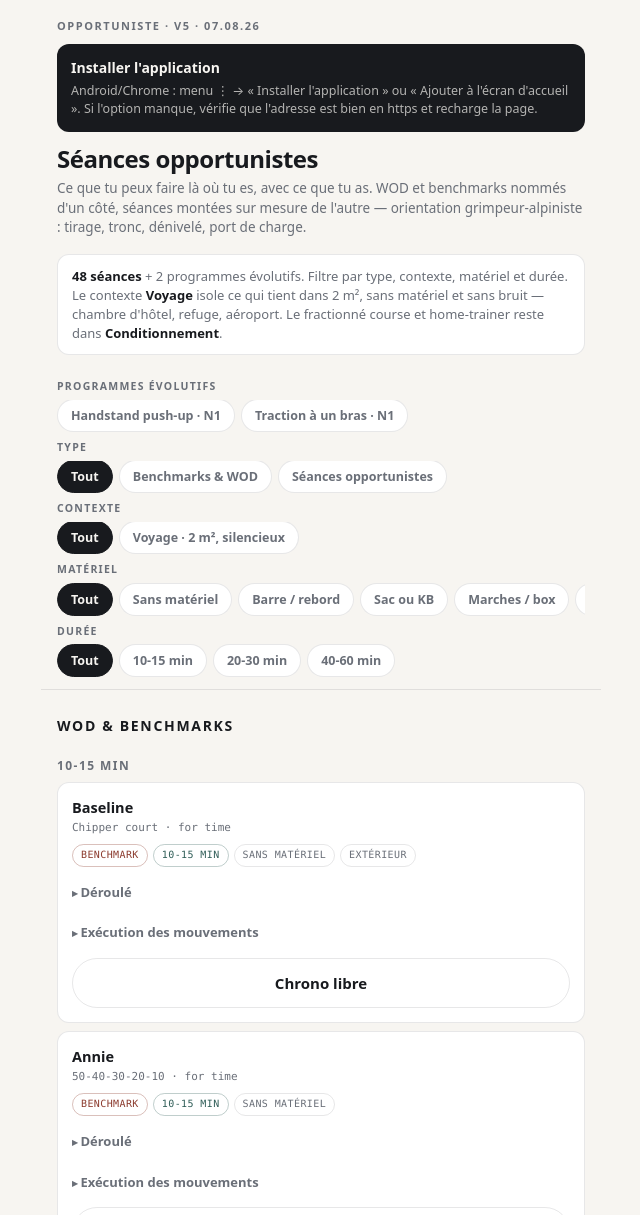
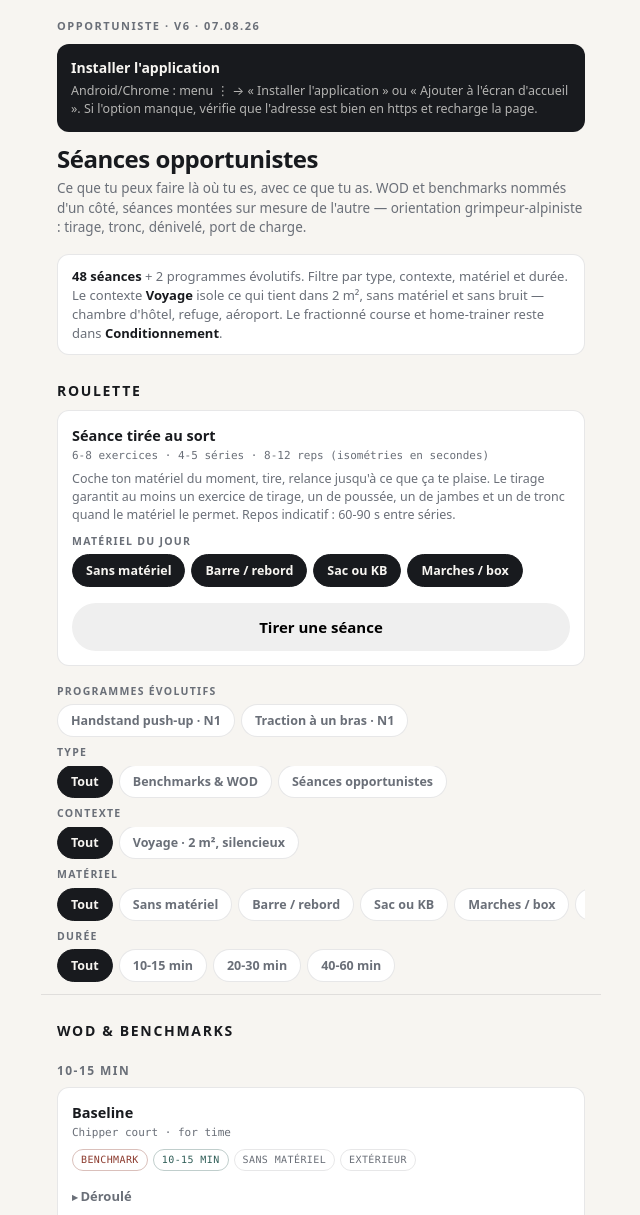
Before and after one commit to jbc8848/Wod, a plain HTML site: page index.html in a window 1280 px wide. Shown: the top 1215 px of the page, without its empty margins (319-959 px from the left). Drawn offline with Linux system fonts and the light colour scheme.

Commit message:
Add files via upload

```diff
--- a/index.html
+++ b/index.html
@@ -75,7 +75,7 @@ details[open]>summary::before{content:'▾ '}
 @media(prefers-reduced-motion:reduce){*{transition:none!important}}
 </style></head>
 <body><div class="wrap">
-<div class="kicker">OPPORTUNISTE · <span id="ver">v5 · 07.08.26</span></div>
+<div class="kicker">OPPORTUNISTE · <span id="ver">v6 · 07.08.26</span></div>
 <div id="inst" style="display:none;background:var(--ink);color:#F7F5F1;border-radius:var(--r);padding:14px;margin:10px 0">
  <div style="font-weight:800;font-size:14px">Installer l'application</div>
  <div id="instTxt" style="font-size:12.5px;color:rgba(247,245,241,.7);margin-top:4px"></div>
@@ -84,16 +84,6 @@ details[open]>summary::before{content:'▾ '}
 <h1>Séances opportunistes</h1>
 <div class="sub">Ce que tu peux faire là où tu es, avec ce que tu as. WOD et benchmarks nommés d'un côté, séances montées sur mesure de l'autre — orientation grimpeur-alpiniste : tirage, tronc, dénivelé, port de charge.</div>
 <div class="note"><b>48 séances</b> + 2 programmes évolutifs. Filtre par type, contexte, matériel et durée. Le contexte <b>Voyage</b> isole ce qui tient dans 2 m², sans matériel et sans bruit — chambre d'hôtel, refuge, aéroport. Le fractionné course et home-trainer reste dans <b>Conditionnement</b>.</div>
-
-<div class="filters">
-<div class="flabel">Programmes évolutifs</div><div class="frow" id="fProg"></div>
-<div class="flabel">Type</div><div class="frow" id="fType"></div>
-<div class="flabel">Contexte</div><div class="frow" id="fCtx"></div>
-<div class="flabel">Matériel</div><div class="frow" id="fEq"></div>
-<div class="flabel">Durée</div><div class="frow" id="fDur"></div>
-</div>
-
-<div id="list"></div>
 
 <h2 style="font-size:14px;color:var(--ink);margin-top:26px">Roulette</h2>
 <div class="card" id="roul">
@@ -105,6 +95,17 @@ details[open]>summary::before{content:'▾ '}
 <button class="btn btn-primary" id="rGo" style="margin-top:10px">Tirer une séance</button>
 <div id="rOut"></div>
 </div>
+
+
+<div class="filters">
+<div class="flabel">Programmes évolutifs</div><div class="frow" id="fProg"></div>
+<div class="flabel">Type</div><div class="frow" id="fType"></div>
+<div class="flabel">Contexte</div><div class="frow" id="fCtx"></div>
+<div class="flabel">Matériel</div><div class="frow" id="fEq"></div>
+<div class="flabel">Durée</div><div class="frow" id="fDur"></div>
+</div>
+
+<div id="list"></div>
 
 <h2 style="font-size:14px;color:var(--ink);margin-top:26px">Programmes évolutifs</h2>
 <div id="progs"></div>
--- a/sw.js
+++ b/sw.js
@@ -1,5 +1,5 @@
 /* Opportuniste — service worker. Incrémente CACHE à chaque mise à jour de l'app. */
-const CACHE = 'oppo-v5';
+const CACHE = 'oppo-v6';
 const ASSETS = [
   './',
   './index.html',
```
